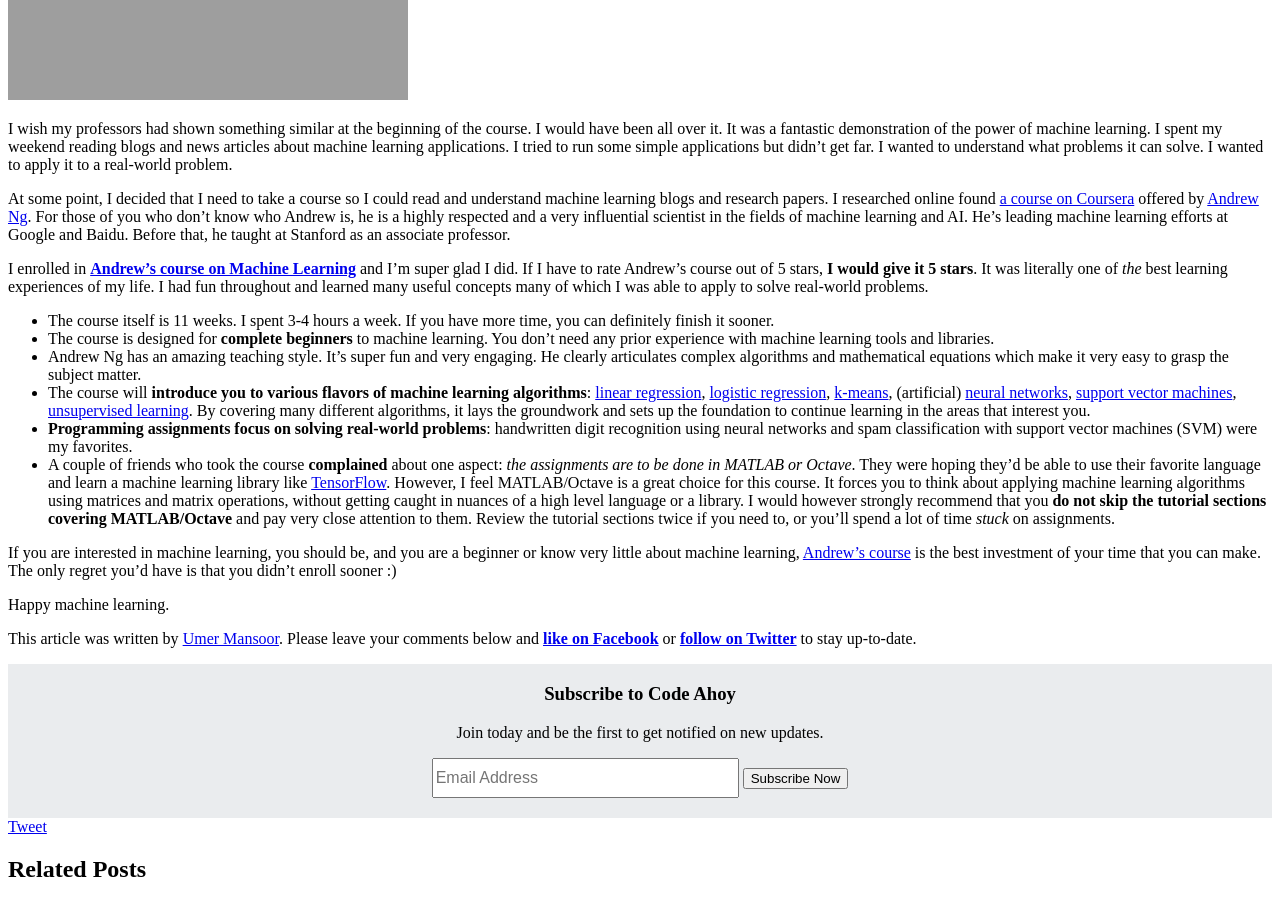
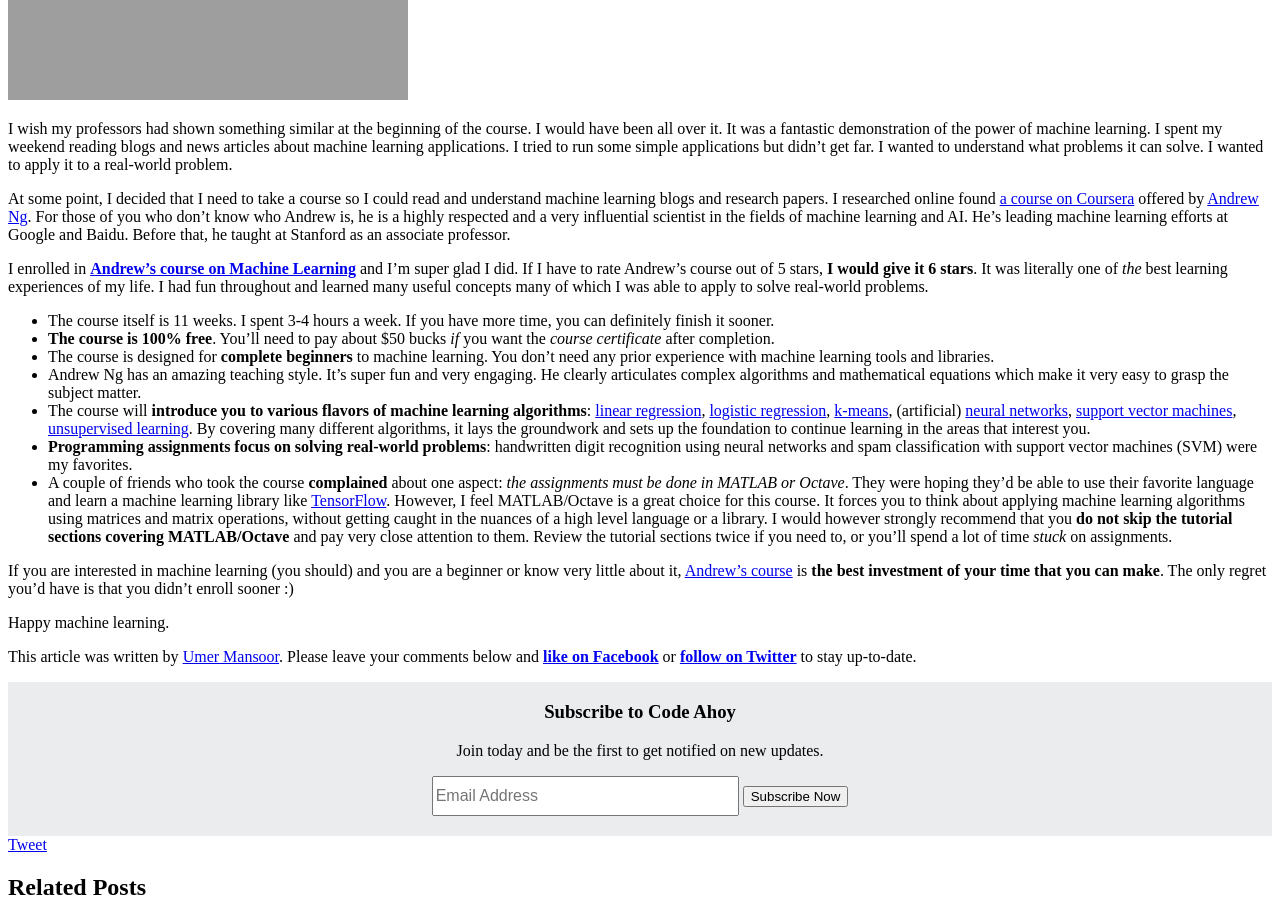
Before and after one commit to talk2viren/umermansoor.github.io, a Jekyll site: the page built from _posts/2017-1-19-online-course-review-the-best-machine-learning-course-for-beginners.md, in a window 1280 px wide and 900 px high, scrolled down 1126 px. Built offline with Jekyll 4.4.1, drawn with Linux system fonts in a browser that asks for light colours; nearby versions of some CDN libraries; a script that is not in the unit is left out; comment, search, counter and statistics services are not loaded; some of the changed text lies outside the part shown.

Commit message:
missing info

```diff
--- a/_posts/2017-1-19-online-course-review-the-best-machine-learning-course-for-beginners.md
+++ b/_posts/2017-1-19-online-course-review-the-best-machine-learning-course-for-beginners.md
@@ -22,15 +22,16 @@ I wish my professors had shown something similar at the beginning of the course.
 
 At some point, I decided that I need to take a course so I could read and understand machine learning blogs and research papers. I researched online found [a course on Coursera](https://www.coursera.org/learn/machine-learning) offered by [Andrew Ng](https://twitter.com/AndrewYNg). For those of you who don't know who Andrew is, he is a highly respected and a very influential scientist in the fields of machine learning and AI. He's leading machine learning efforts at Google and Baidu. Before that, he taught at Stanford as an associate professor.
 
-I enrolled in **[Andrew's course on Machine Learning](https://www.coursera.org/learn/machine-learning)** and I'm super glad I did. If I have to rate Andrew's course out of 5 stars, **I would give it 5 stars**. It was literally one of *the* best learning experiences of my life. I had fun throughout and learned many useful concepts many of which I was able to apply to solve real-world problems.
+I enrolled in **[Andrew's course on Machine Learning](https://www.coursera.org/learn/machine-learning)** and I'm super glad I did. If I have to rate Andrew's course out of 5 stars, **I would give it 6 stars**. It was literally one of *the* best learning experiences of my life. I had fun throughout and learned many useful concepts many of which I was able to apply to solve real-world problems.
 
 * The course itself is 11 weeks. I spent 3-4 hours a week. If you have more time, you can definitely finish it sooner.
+* **The course is 100% free**. You'll need to pay about $50 bucks *if* you want the *course certificate* after completion.
 * The course is designed for **complete beginners** to machine learning. You don't need any prior experience with machine learning tools and libraries.
 * Andrew Ng has an amazing teaching style. It's super fun and very engaging. He clearly articulates complex algorithms and mathematical equations which make it very easy to grasp the subject matter.
 * The course will **introduce you to various flavors of machine learning algorithms**: [linear regression](https://en.wikipedia.org/wiki/Linear_regression), [logistic regression](https://en.wikipedia.org/wiki/Logistic_regression), [k-means](https://en.wikipedia.org/wiki/K-means_clustering), (artificial) [neural networks](https://en.wikipedia.org/wiki/Artificial_neural_network), [support vector machines](https://en.wikipedia.org/wiki/Support_vector_machine), [unsupervised learning](https://en.wikipedia.org/wiki/Unsupervised_learning). By covering many different algorithms, it lays the groundwork and sets up the foundation to continue learning in the areas that interest you.
 * **Programming assignments focus on solving real-world problems**: handwritten digit recognition using neural networks and spam classification with support vector machines (SVM) were my favorites.
-* A couple of friends who took the course **complained** about one aspect: *the assignments are to be done in MATLAB or Octave*. They were hoping they'd be able to use their favorite language and learn a machine learning library like [TensorFlow](https://www.tensorflow.org/). However, I feel MATLAB/Octave is a great choice for this course. It forces you to think about applying machine learning algorithms using matrices and matrix operations, without getting caught in nuances of a high level language or a library. I would however strongly recommend that you **do not skip the tutorial sections covering MATLAB/Octave** and pay very close attention to them. Review the tutorial sections twice if you need to, or you'll spend a lot of time *stuck* on assignments.
+* A couple of friends who took the course **complained** about one aspect: *the assignments must be done in MATLAB or Octave*. They were hoping they'd be able to use their favorite language and learn a machine learning library like [TensorFlow](https://www.tensorflow.org/). However, I feel MATLAB/Octave is a great choice for this course. It forces you to think about applying machine learning algorithms using matrices and matrix operations, without getting caught in the nuances of a high level language or a library. I would however strongly recommend that you **do not skip the tutorial sections covering MATLAB/Octave** and pay very close attention to them. Review the tutorial sections twice if you need to, or you'll spend a lot of time *stuck* on assignments.
 
-If you are interested in machine learning, you should be, and you are a beginner or know very little about machine learning, [Andrew's course](https://www.coursera.org/learn/machine-learning) is the best investment of your time that you can make. The only regret you'd have is that you didn't enroll sooner :)
+If you are interested in machine learning (you should) and you are a beginner or know very little about it, [Andrew's course](https://www.coursera.org/learn/machine-learning) is **the best investment of your time that you can make**. The only regret you'd have is that you didn't enroll sooner :)
 
 Happy machine learning.
```
Also changed, not shown: other parts of _posts/2017-1-19-online-course-review-the-best-machine-learning-course-for-beginners.md (+2 -2 lines).
